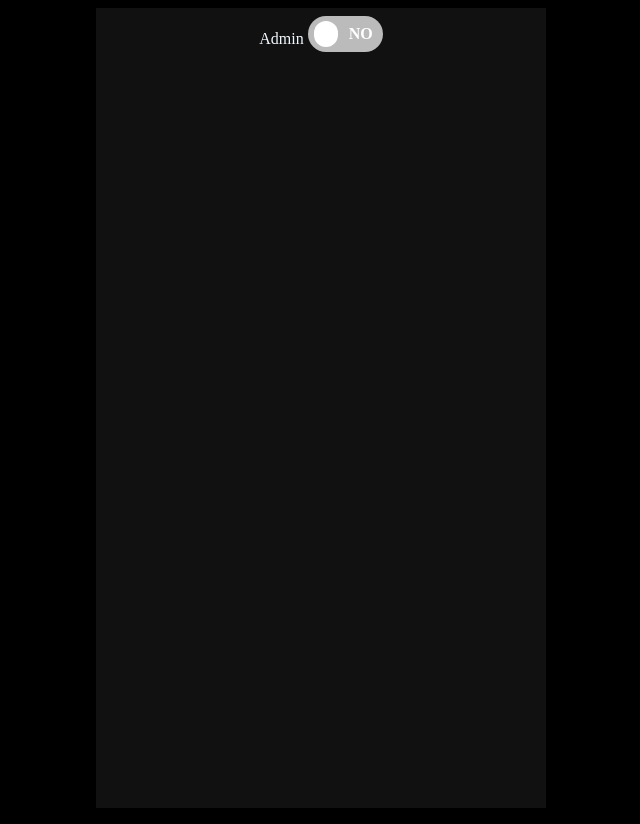
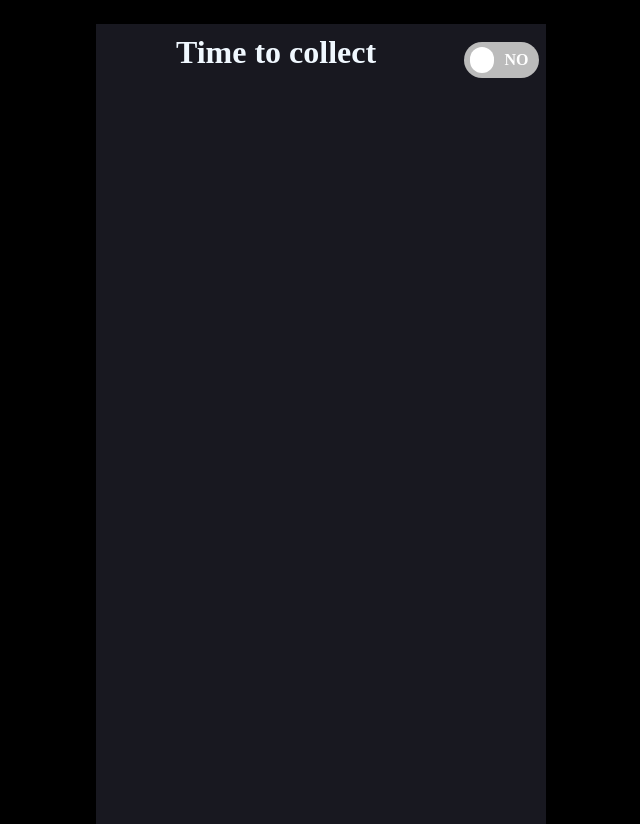
Before and after one commit to ArkadiyJS/time-to-collect, a React (Vite) app: page / in a window 1280 px wide. Shown: the whole page, without its empty margins (319-959 px from the left). Built offline with nearby package versions, Linux system fonts and the light colour scheme.

Commit message:
css style app complete

```diff
--- a/src/App.css
+++ b/src/App.css
@@ -1,8 +1,95 @@
+* {
+  margin: 0;
+  padding: 0;
+  outline: 0;
+  box-sizing: border-box;
+}
+
+
+
 .App {
-  background-color: rgb(24, 23, 23, 0.75);
+  background-color: #181820;
+  display: flex;
+  flex-direction: column;
+  align-items: stretch;
+  row-gap: 24px;
   width: 450px;
   height: 800px;
-  display: grid;
-  margin: 0 auto;
+
   color: aliceblue;
 }
+
+.Header {
+  display: grid;
+  grid-template-columns: 80% 1fr;
+  justify-items: center;
+  margin-top: 10px;
+}
+
+
+
+
+body {
+  display: flex;
+  justify-content: center;
+  padding: 24px 24px 0;
+
+}
+
+input {
+  flex: 1;
+  width: 70%;
+  height: 40px;
+  background: #21212B;
+  border: 0;
+  border-radius: 6px;
+  color: aliceblue;
+}
+
+button {
+  width: 30%;
+  height: 40px;
+  background-color: #f05d22;
+  font: 1.1em sans-serif;
+  color: black;
+  cursor: pointer;
+
+}
+
+ul {
+  list-style-type: none;
+  cursor: pointer;
+  padding-top: 10px;
+  background: #21212B;
+}
+
+li {
+  padding-top: 5px;
+}
+
+.nameList {
+  border-left: 10px solid #f05d22;
+  padding: 7px 20px;
+  margin-bottom: 3px;
+  border-radius: 5px;
+  border-left: 10px solid #f05d22;
+  box-shadow: 2px -2px 5px 0 rgba(0, 0, 0, .1),
+    -2px -2px 5px 0 rgba(0, 0, 0, .1),
+    2px 2px 5px 0 rgba(0, 0, 0, .1),
+    -2px 2px 5px 0 rgba(0, 0, 0, .1);
+  font-size: 18px;
+  letter-spacing: 2px;
+  transition: 0.3s all linear;
+
+}
+
+.btnCreateList {
+  margin-top: -10px;
+  width: 100%;
+
+}
+
+button:disabled {
+  opacity: 0.6;
+  cursor: not-allowed;
+}
--- a/src/App.tsx
+++ b/src/App.tsx
@@ -41,16 +41,14 @@ function App() {
   return (
     <div className="App">
 
-      <div className='Header'>
+      <span className='Header'>
 
-
-
-
-        <ToggleSwitch label="Admin"
+       <h1>Time to collect</h1>
+        <ToggleSwitch label="Режим админа"
         showButtonCreateList={showButtonCreateList}
         setShowButtonCreateList={setShowButtonCreateList}
         />
-      </div>
+      </span>
 
 
 
@@ -68,7 +66,7 @@ function App() {
       { (showButtonCreateList && showInput) ? <InputCreateList onSubmitInput={onSubmitInput} /> :  '' }
 
       { showButtonCreateList ? <div>
-        <button onClick={()=>{setShowInput(!showInput)}}>Создать список</button>
+        <button className='btnCreateList' onClick={()=>{setShowInput(!showInput)}}>Создать список</button>
       </div> : '' }
 
     </div>
--- a/src/components/nameList/nameList.tsx
+++ b/src/components/nameList/nameList.tsx
@@ -59,13 +59,13 @@ const finish = `${hourDigitalFinish}:${minutesDigitalFinish}`
 
 
   return (
-    <ul>
+    <ul className='nameList'>
 
-      <li onClick={()=>{setShowSettingList(!showSettingList)}}>{name}  Н:{begin} К:{finish}</li>
+      <li onClick={()=>{setShowSettingList(!showSettingList)}}>{name} --- <span>Н:{begin} К:{finish}</span></li>
 
         <div>{ showSettingList ? <ul>
              <li><span>Длительность:{ hourDigitalFinish && sumTimeToCollect} </span>  </li>
-             <li><button disabled={hourDigitalBegin !== 0} onClick={()=>giveMeTimeBegin()}>начать</button> <button disabled={hourDigitalFinish !== 0} onClick={()=>giveMeTimeFinish()}>закончить</button> </li>
+             <li><button disabled={hourDigitalBegin !== 0} onClick={()=>giveMeTimeBegin()}>начать</button> <button disabled={hourDigitalFinish !== 0}   onClick={()=>giveMeTimeFinish()}>закончить</button> </li>
              </ul> : ''}
         </div>
 
--- a/src/components/toggleSwitch/toggleSwitch.module.css
+++ b/src/components/toggleSwitch/toggleSwitch.module.css
@@ -1,5 +1,5 @@
 .container {
-  text-align: center;
+  text-align: end;
 }
 
 .toggleSwitch {
--- a/src/components/toggleSwitch/toggleSwitch.tsx
+++ b/src/components/toggleSwitch/toggleSwitch.tsx
@@ -3,7 +3,7 @@ import s from './toggleSwitch.module.css'
 function ToggleSwitch({label,setShowButtonCreateList,showButtonCreateList}) {
   return (
     <div className={s.container}>
-      {label}{" "}
+    {" "}
     <div className={s.toggleSwitch}>
         <input onClick={()=>{setShowButtonCreateList(!showButtonCreateList)}}
         type="checkbox" className={s.checkbox}
```
